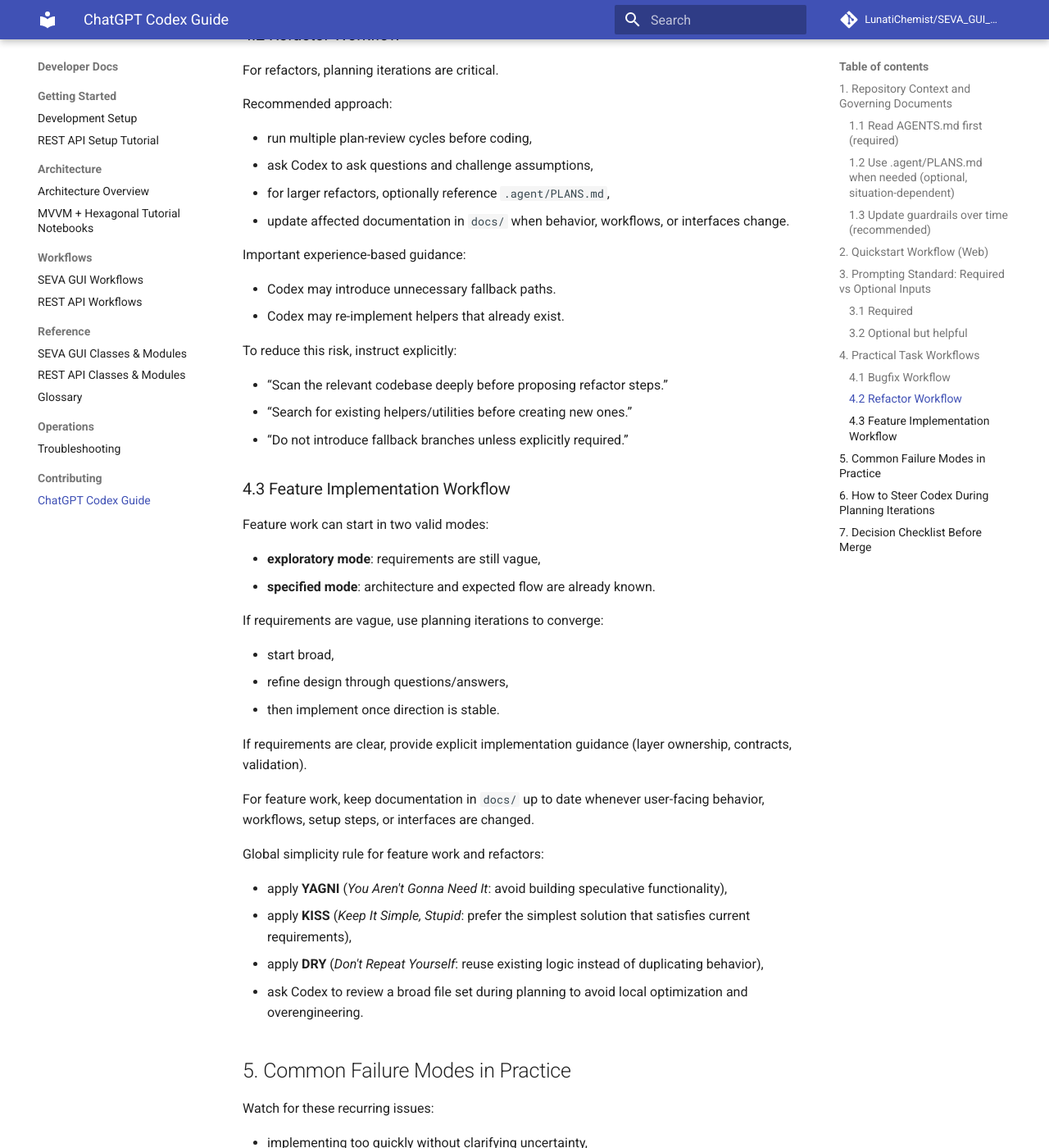
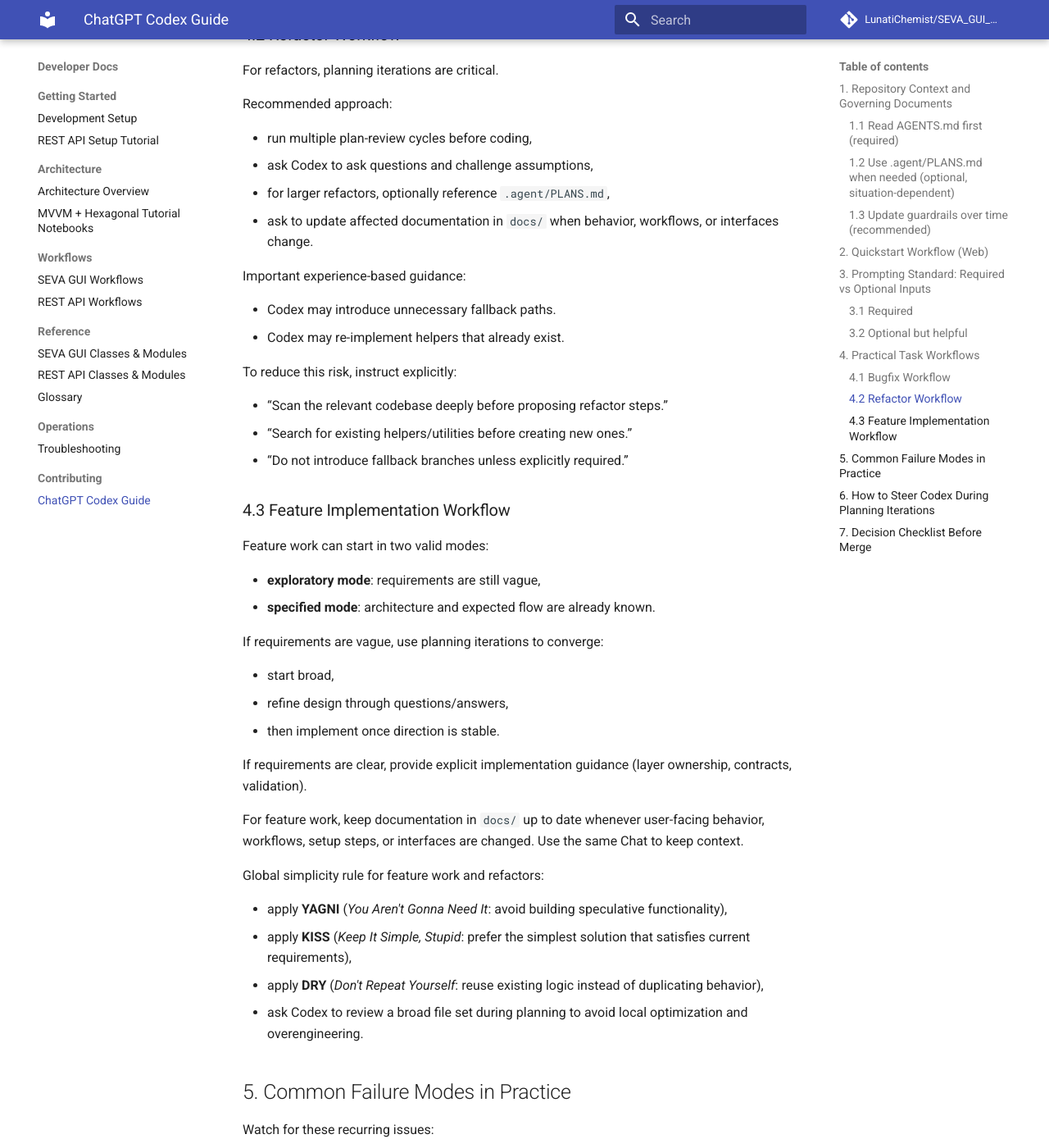
Before and after one commit to LunatiChemist/SEVA_GUI_MVVM, an MkDocs documentation site: the page built from docs/codex_guide.md, in a window 1280 px wide and 1400 px high, scrolled down 2823 px. Shown: the whole window at 82% size. Built offline with MkDocs 1.6.1 and Material for MkDocs 9.7.7, drawn with Linux system fonts in a browser that asks for light colours; comment, search, counter and statistics services are not loaded.

Commit message:
Update codex_guide.md

```diff
--- a/docs/codex_guide.md
+++ b/docs/codex_guide.md
@@ -102,7 +102,7 @@ Recommended approach:
 - run multiple plan-review cycles before coding,
 - ask Codex to ask questions and challenge assumptions,
 - for larger refactors, optionally reference `.agent/PLANS.md`,
-- update affected documentation in `docs/` when behavior, workflows, or interfaces change.
+- ask to update affected documentation in `docs/` when behavior, workflows, or interfaces change.
 
 Important experience-based guidance:
 
@@ -130,7 +130,7 @@ If requirements are vague, use planning iterations to converge:
 
 If requirements are clear, provide explicit implementation guidance (layer ownership, contracts, validation).
 
-For feature work, keep documentation in `docs/` up to date whenever user-facing behavior, workflows, setup steps, or interfaces are changed.
+For feature work, keep documentation in `docs/` up to date whenever user-facing behavior, workflows, setup steps, or interfaces are changed. Use the same Chat to keep context.
 
 Global simplicity rule for feature work and refactors:
 
```
